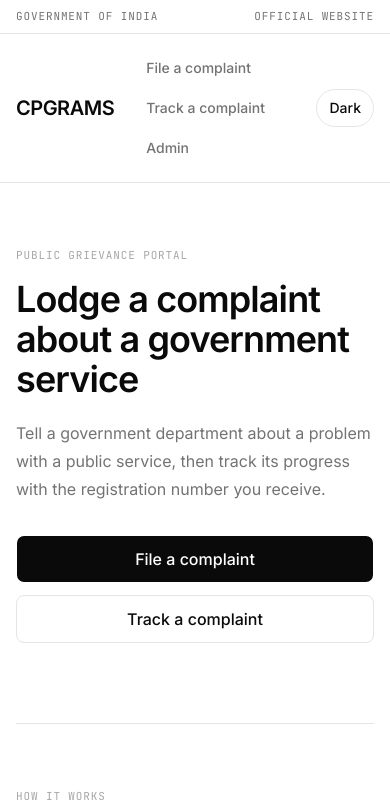
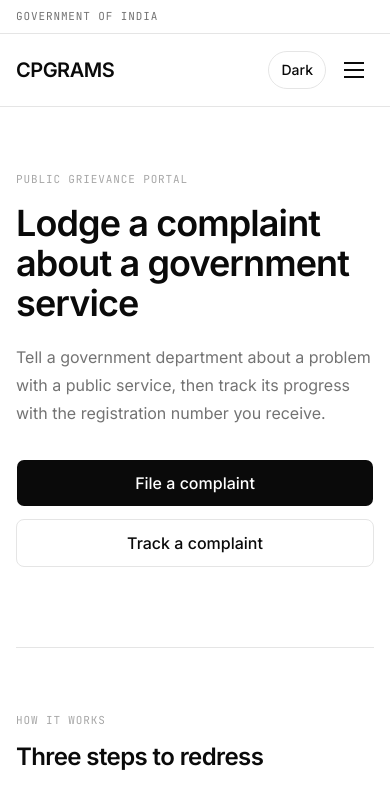
Before and after one commit to D1bakar/cpgram-recreate, a Next.js app: page / in a window 390 px wide. Shown: the top 803 px of the page. Built offline with nearby package versions, Linux system fonts and the light colour scheme.

Commit message:
Responsive navbar for mobile devices

```diff
--- a/components/site-header.jsx
+++ b/components/site-header.jsx
@@ -1,5 +1,6 @@
 "use client";
 
+import { useState } from "react";
 import Link from "next/link";
 import { usePathname } from "next/navigation";
 
@@ -13,15 +14,20 @@
 
 export function SiteHeader() {
   const pathname = usePathname();
+  const [open, setOpen] = useState(false);
 
   return (
-    <header className="sticky top-0 z-50 border-b border-border bg-background/80 backdrop-blur">
+    <header
+      className={`sticky top-0 z-50 border-b border-border backdrop-blur transition-colors duration-300 ${
+        open ? "bg-background/70" : "bg-background/80"
+      }`}
+    >
       <div className="border-b border-border">
         <div className="mx-auto flex w-full max-w-5xl items-center justify-between px-4 py-2 sm:px-6">
           <span className="font-mono text-[11px] uppercase tracking-[0.08em] text-muted-foreground">
             Government of India
           </span>
-          <span className="font-mono text-[11px] uppercase tracking-[0.08em] text-muted-foreground">
+          <span className="hidden font-mono text-[11px] uppercase tracking-[0.08em] text-muted-foreground sm:block">
             Official website
           </span>
         </div>
@@ -34,10 +40,11 @@
         >
           CPGRAMS
         </Link>
+
         <div className="flex items-center gap-2">
           <nav
             aria-label="Primary"
-            className="flex flex-wrap items-center gap-1"
+            className="hidden flex-wrap items-center gap-1 md:flex"
           >
             {links.map((link) => {
               const isCurrent =
@@ -60,7 +67,66 @@
             })}
           </nav>
           <ThemeToggle />
+
+          <button
+            type="button"
+            aria-label="Toggle menu"
+            aria-expanded={open}
+            onClick={() => setOpen((v) => !v)}
+            className="relative z-50 flex h-10 w-10 items-center justify-center rounded-md outline-none focus-visible:ring-[3px] focus-visible:ring-ring md:hidden"
+          >
+            <span className="sr-only">Menu</span>
+            <span className="relative block h-4 w-5">
+              <span
+                className={`absolute left-0 top-0 h-0.5 w-5 bg-foreground transition-all duration-300 ${
+                  open ? "top-1/2 -translate-y-1/2 rotate-45" : ""
+                }`}
+              />
+              <span
+                className={`absolute left-0 top-1/2 h-0.5 w-5 -translate-y-1/2 bg-foreground transition-all duration-300 ${
+                  open ? "opacity-0" : "opacity-100"
+                }`}
+              />
+              <span
+                className={`absolute bottom-0 left-0 h-0.5 w-5 bg-foreground transition-all duration-300 ${
+                  open ? "bottom-1/2 translate-y-1/2 -rotate-45" : ""
+                }`}
+              />
+            </span>
+          </button>
         </div>
+      </div>
+
+      <div
+        className={`overflow-hidden border-border transition-all duration-300 md:hidden ${
+          open ? "max-h-64 border-t" : "max-h-0"
+        }`}
+      >
+        <nav
+          aria-label="Mobile"
+          className="mx-auto flex w-full max-w-5xl flex-col gap-1 px-4 py-3 sm:px-6"
+        >
+          {links.map((link) => {
+            const isCurrent =
+              pathname === link.href ||
+              (link.href !== "/" && pathname.startsWith(link.href));
+            return (
+              <Link
+                key={link.href}
+                href={link.href}
+                onClick={() => setOpen(false)}
+                aria-current={isCurrent ? "page" : undefined}
+                className={`rounded-md px-4 py-2 text-sm font-medium transition-colors outline-none focus-visible:ring-[3px] focus-visible:ring-ring ${
+                  isCurrent
+                    ? "bg-muted text-foreground"
+                    : "text-muted-foreground hover:bg-muted hover:text-foreground"
+                }`}
+              >
+                {link.label}
+              </Link>
+            );
+          })}
+        </nav>
       </div>
     </header>
   );
```
